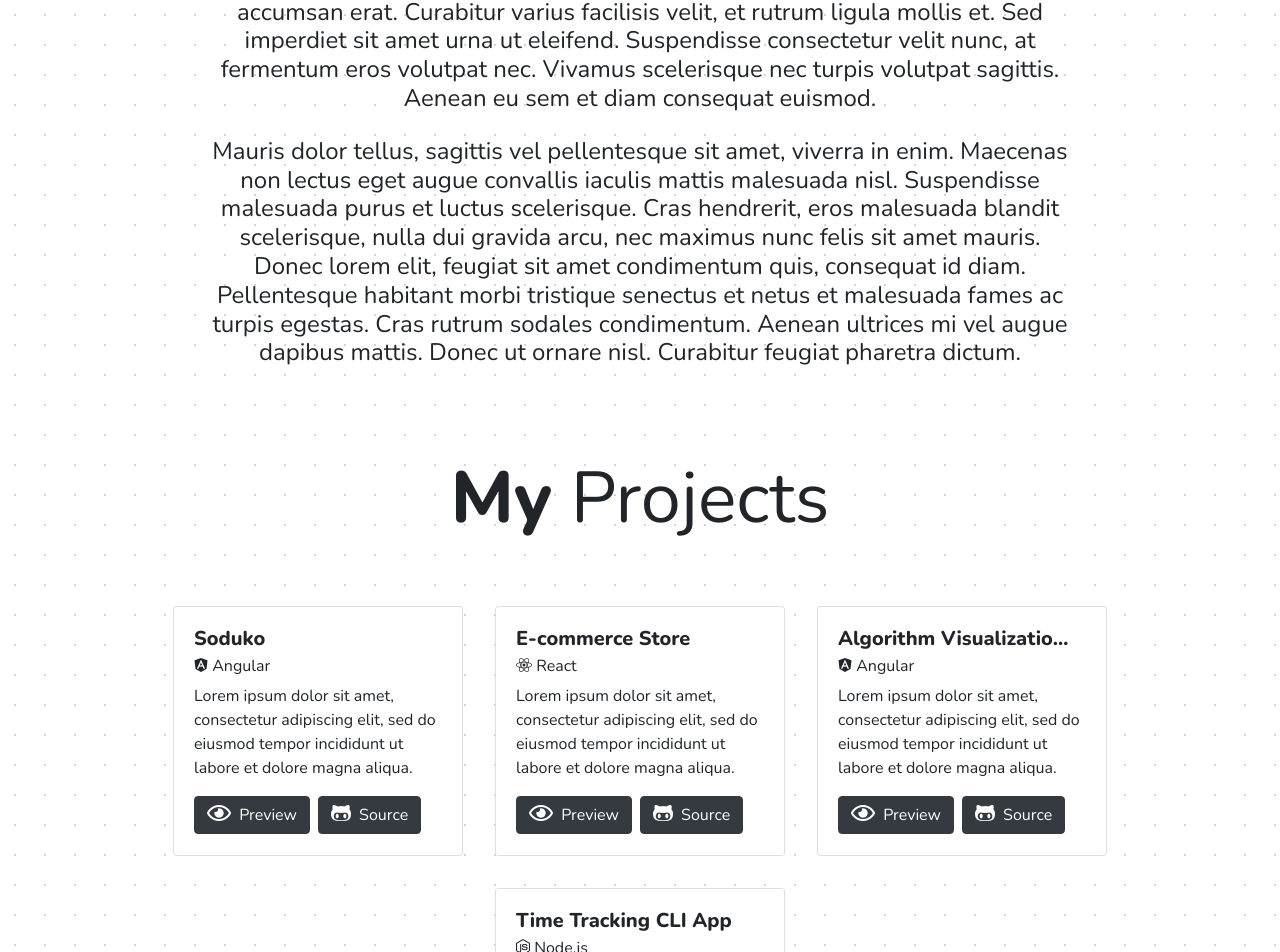
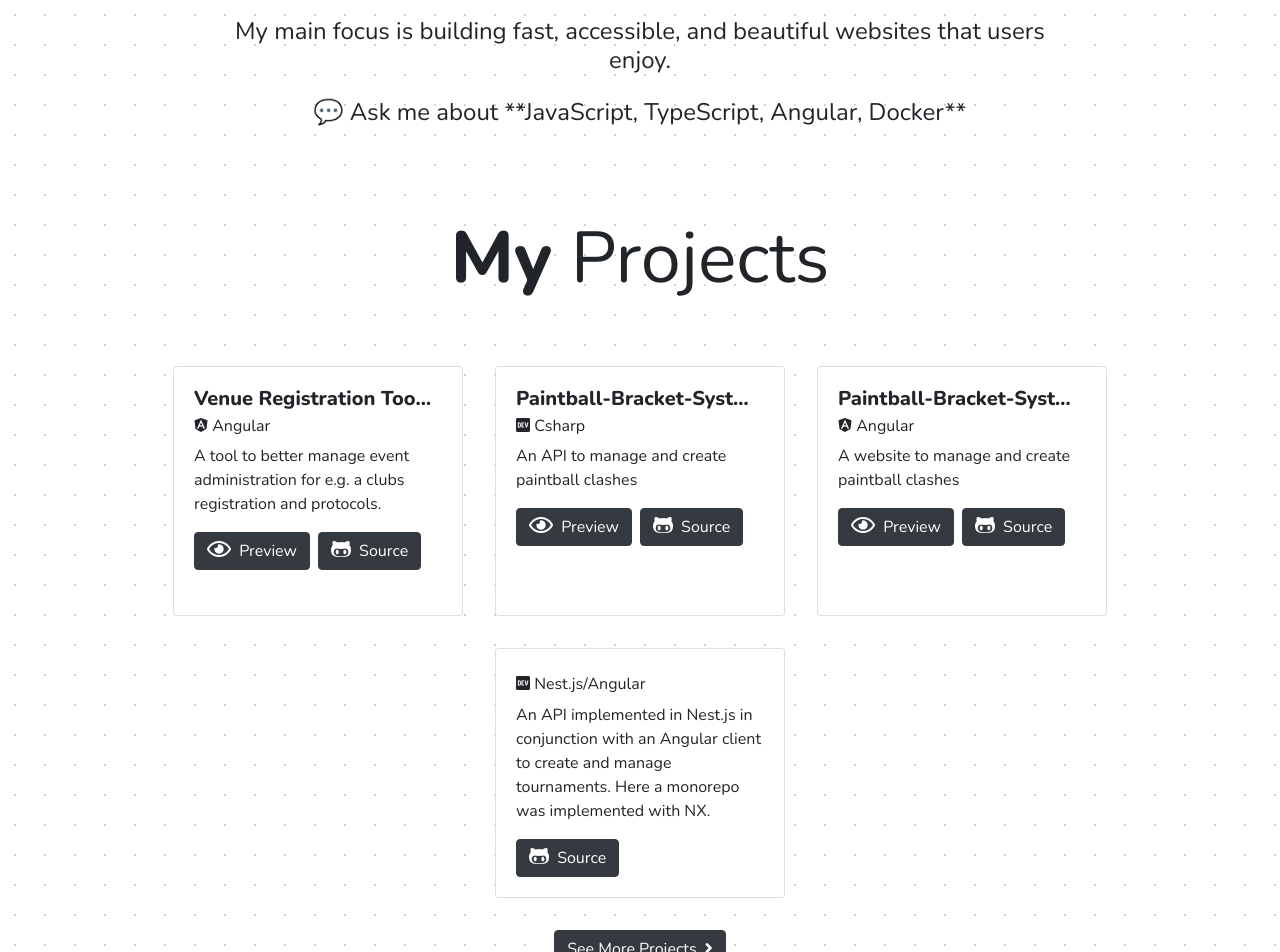
Before and after one commit to mnkyjs/my-blog, an Angular app: page / in a window 1280 px wide. Shown: the part 1140-2092 px from the top of the page. Built offline with nearby package versions, Linux system fonts and the light colour scheme; what @scullyio/ng-lib would draw is missing.

Commit message:
refactor(app): refactor about me and project information

```diff
--- a/src/app/core/header/header.component.html
+++ b/src/app/core/header/header.component.html
@@ -1,6 +1,6 @@
 <div class="d-flex min-vh-10 w-100 justify-content-center pb-3 pt-3 pr-4 pl-4">
   <div *ngIf="bio$ | async as bio"
-       class="d-flex justify-content-start"
+       class="d-flex justify-content-start title"
        routerLink="/">
     <h2 class="font-weight-bold">{{bio.firstName}}</h2>
     <h2 class="font-weight-light">{{bio.lastName}}</h2>
--- a/src/app/core/header/header.component.scss
+++ b/src/app/core/header/header.component.scss
@@ -0,0 +1,5 @@
+.title {
+  &:hover {
+    cursor: pointer;
+  }
+}
--- a/src/assets/json/bio.json
+++ b/src/assets/json/bio.json
@@ -2,11 +2,14 @@
   "firstName": "Dennis",
   "lastName": "Hundertmark",
   "intro": [
-    "I'm a software developer with a passion for web development. I am currently based somewhere in the world. My main focus is building fast, accessible, and beautiful websites that users enjoy.",
+    "I'm a software developer with a passion for web development.",
+    "I love to work with TypeScript and Angular. In my private life, the computer never stands still, because programming is not only my vocation it's more my passion.",
     "You can have a look at some of my work here."
   ],
   "about": [
-    "Lorem ipsum dolor sit amet, consectetur adipiscing elit. Etiam aliquam auctor fringilla. Proin scelerisque lacinia nisl vel ultrices. Ut gravida finibus velit sit amet pulvinar. Nunc nisi arcu, pretium quis ultrices nec, volutpat sit amet nulla. Mauris semper elementum placerat. Aenean velit risus, aliquet quis lectus id, laoreet accumsan erat. Curabitur varius facilisis velit, et rutrum ligula mollis et. Sed imperdiet sit amet urna ut eleifend. Suspendisse consectetur velit nunc, at fermentum eros volutpat nec. Vivamus scelerisque nec turpis volutpat sagittis. Aenean eu sem et diam consequat euismod.",
-    "Mauris dolor tellus, sagittis vel pellentesque sit amet, viverra in enim. Maecenas non lectus eget augue convallis iaculis mattis malesuada nisl. Suspendisse malesuada purus et luctus scelerisque. Cras hendrerit, eros malesuada blandit scelerisque, nulla dui gravida arcu, nec maximus nunc felis sit amet mauris. Donec lorem elit, feugiat sit amet condimentum quis, consequat id diam. Pellentesque habitant morbi tristique senectus et netus et malesuada fames ac turpis egestas. Cras rutrum sodales condimentum. Aenean ultrices mi vel augue dapibus mattis. Donec ut ornare nisl. Curabitur feugiat pharetra dictum."
+    "I'm a Full Stack developer from Germany.",
+    "I currently work as a software developer at an IT service provider. I am also a trainer for upcoming developers.",
+    "My main focus is building fast, accessible, and beautiful websites that users enjoy.",
+    "\uD83D\uDCAC Ask me about **JavaScript, TypeScript, Angular, Docker**"
   ]
 }
--- a/src/assets/json/projects.json
+++ b/src/assets/json/projects.json
@@ -1,46 +1,46 @@
 [
   {
-    "name": "Soduko",
+    "name": "Venue Registration Tool - Frontend",
     "stack": {
       "name": "Angular",
       "iconClasses": "fab fa-angular"
     },
-    "description": "Lorem ipsum dolor sit amet, consectetur adipiscing elit, sed do eiusmod tempor incididunt ut labore et dolore magna aliqua.",
-    "sourceUrl": "https://github.com",
-    "previewUrl": "https://github.com",
+    "description": "A tool to better manage event administration for e.g. a clubs registration and protocols.",
+    "sourceUrl": "https://gitlab.com/spaghetti-coders/vrt-frontend",
+    "previewUrl": "https://event-planer.uk.to/auth/login?returnUrl=%2F",
     "featured": true
   },
   {
-    "name": "E-commerce Store",
+    "name": "Paintball-Bracket-System API",
     "stack": {
-      "name": "React",
-      "iconClasses": "fab fa-react"
+      "name": "Csharp",
+      "iconClasses": "fab fa-dev"
     },
-    "description": "Lorem ipsum dolor sit amet, consectetur adipiscing elit, sed do eiusmod tempor incididunt ut labore et dolore magna aliqua.",
-    "sourceUrl": "https://github.com",
-    "previewUrl": "https://github.com",
+    "description": "An API to manage and create paintball clashes",
+    "sourceUrl": "https://gitlab.com/mnkyjs/Paintball-Bracket-System-API",
+    "previewUrl": "https://clashplaner.uk.to/",
     "featured": true
   },
   {
-    "name": "Algorithm Visualization App",
+    "name": "Paintball-Bracket-System SPA",
     "stack": {
       "name": "Angular",
       "iconClasses": "fab fa-angular"
     },
-    "description": "Lorem ipsum dolor sit amet, consectetur adipiscing elit, sed do eiusmod tempor incididunt ut labore et dolore magna aliqua.",
-    "sourceUrl": "https://github.com",
-    "previewUrl": "https://github.com",
+    "description": "A website to manage and create paintball clashes",
+    "sourceUrl": "https://gitlab.com/mnkyjs/Paintball-Bracket-System-SPA",
+    "previewUrl": "https://clashplaner.uk.to/",
     "featured": true
   },
   {
-    "name": "Time Tracking CLI App",
+    "name": "Tournament Generator",
     "stack": {
-      "name": "Node.js",
-      "iconClasses": "fab fa-node-js"
+      "name": "Nest.js/Angular",
+      "iconClasses": "fab fa-dev"
     },
-    "description": "Lorem ipsum dolor sit amet, consectetur adipiscing elit, sed do eiusmod tempor incididunt ut labore et dolore magna aliqua.",
-    "sourceUrl": "https://github.com",
-    "previewUrl": "https://github.com",
+    "description": "An API implemented in Nest.js in conjunction with an Angular client to create and manage tournaments. Here a monorepo was implemented with NX.",
+    "sourceUrl": "https://gitlab.com/mnkyjs/bracket-generator",
+    "previewUrl": "",
     "featured": true
   }
 ]
```
Also changed, not shown: blog/blog-post-1.md (+4 -2 lines), src/assets/scully-routes.json (+1 -45 lines), 1 other file (tests, documents, lock files or other folders).
